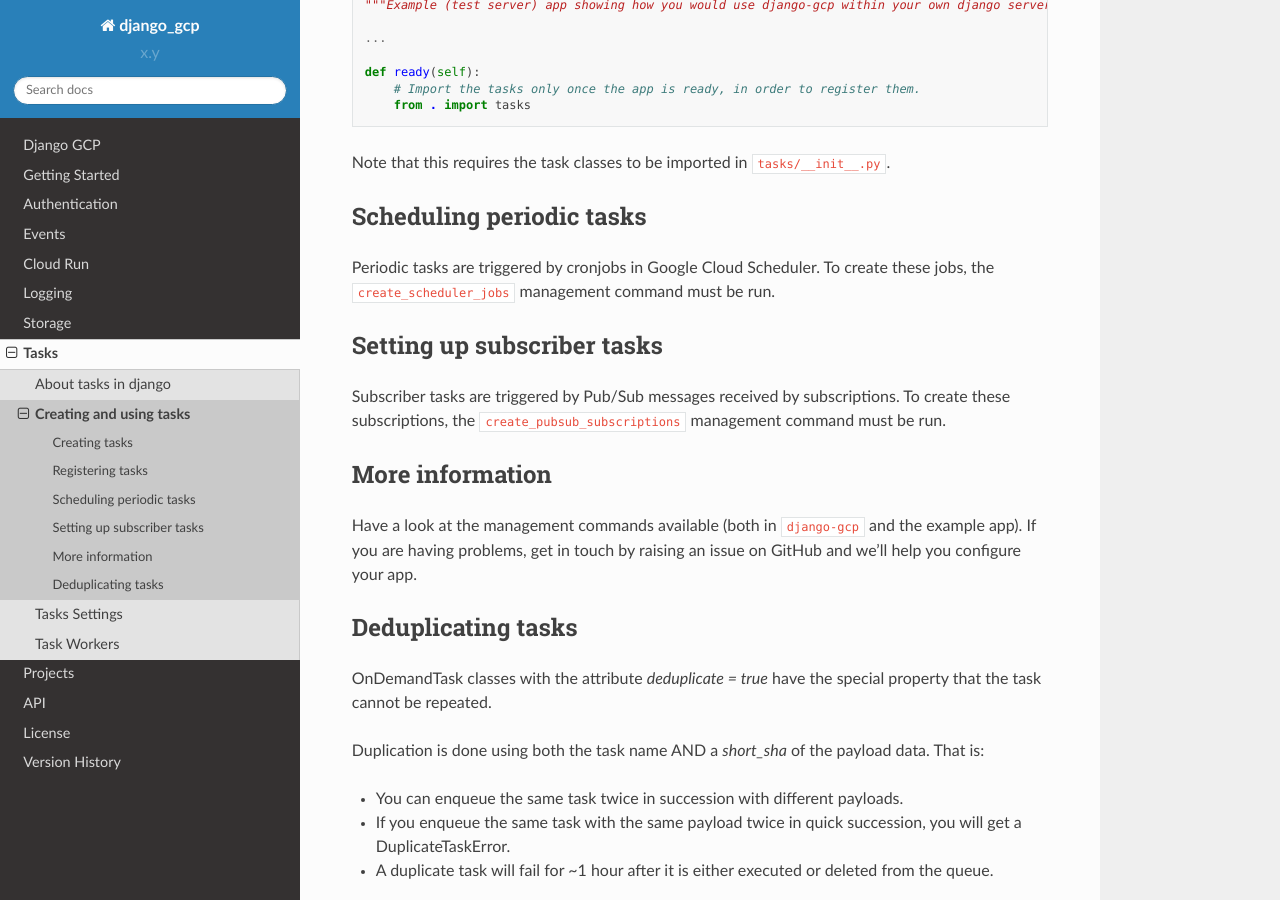
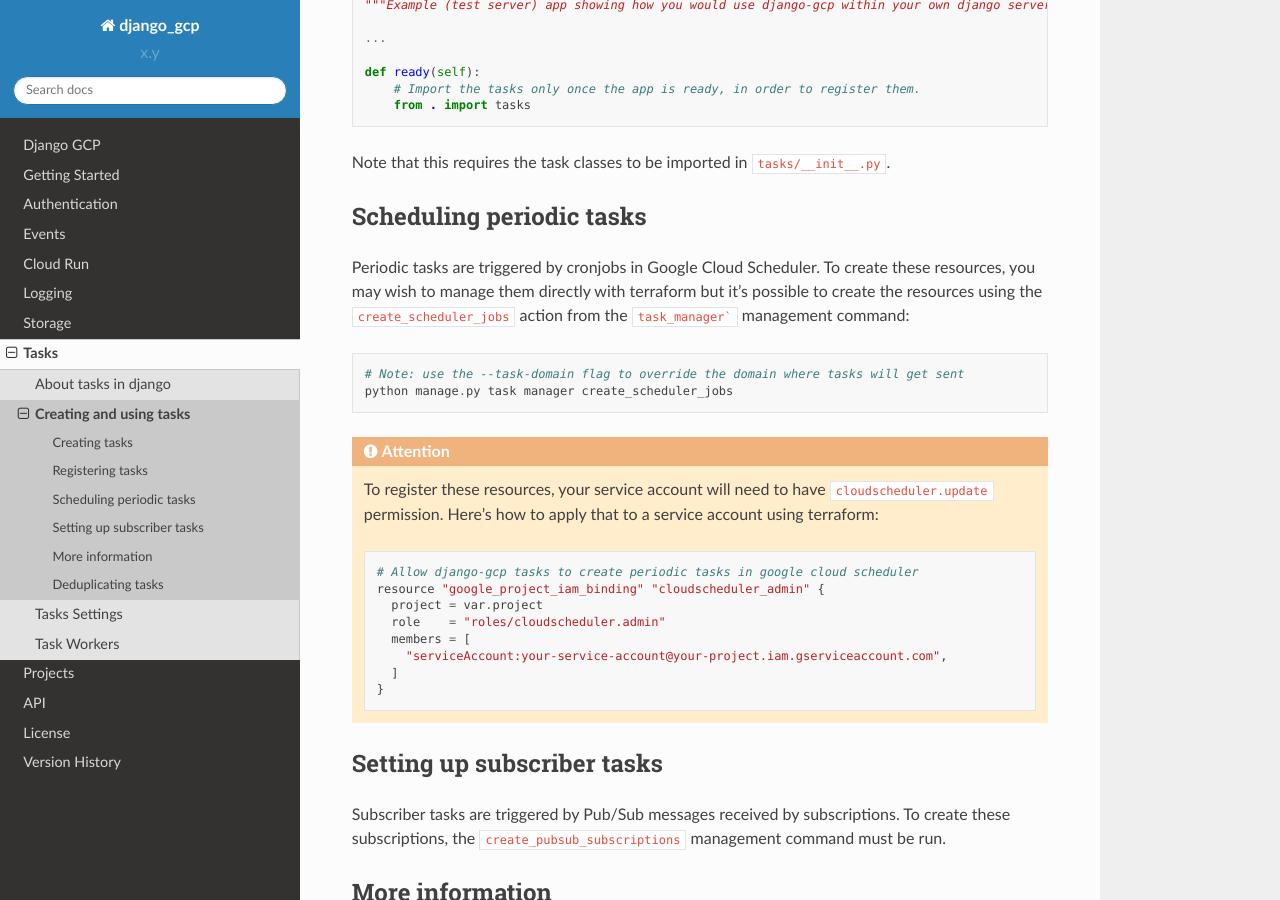
Before and after one commit to octue/django-gcp, a Sphinx documentation site: the page built from docs/source/tasks_usage.rst, in a window 1280 px wide and 900 px high, scrolled down 501 px. Built offline with Sphinx 7.4.7 and the Read the Docs theme 2.0.0, drawn with Linux system fonts in a browser that asks for light colours.

````diff
--- a/docs/source/tasks_usage.rst
+++ b/docs/source/tasks_usage.rst
@@ -29,8 +29,30 @@
 
 Scheduling periodic tasks
 -------------------------
-Periodic tasks are triggered by cronjobs in Google Cloud Scheduler. To create these jobs, the ``create_scheduler_jobs``
-management command must be run.
+Periodic tasks are triggered by cronjobs in Google Cloud Scheduler.
+To create these resources, you may wish to manage them directly with
+terraform but it's possible to create the resources using the ``create_scheduler_jobs``
+action from the ``task_manager``` management command:
+
+.. code-block::
+
+    # Note: use the --task-domain flag to override the domain where tasks will get sent
+    python manage.py task manager create_scheduler_jobs
+
+.. attention::
+
+   To register these resources, your service account will need to have ``cloudscheduler.update`` permission. Here's how to apply that to a service account using terraform:
+
+   .. code-block::
+
+      # Allow django-gcp tasks to create periodic tasks in google cloud scheduler
+      resource "google_project_iam_binding" "cloudscheduler_admin" {
+        project = var.project
+        role    = "roles/cloudscheduler.admin"
+        members = [
+          "serviceAccount:your-service-account@your-project.iam.gserviceaccount.com",
+        ]
+      }
 
 Setting up subscriber tasks
 ---------------------------
--- a/pyproject.toml
+++ b/pyproject.toml
@@ -1,6 +1,6 @@
 [tool.poetry]
 name = "django-gcp"
-version = "0.11.5"
+version = "0.12.0"
 description = "Utilities to run Django on Google Cloud Platform"
 authors = ["Tom Clark"]
 license = "MIT"
````
Also changed, not shown: 1 other file.
